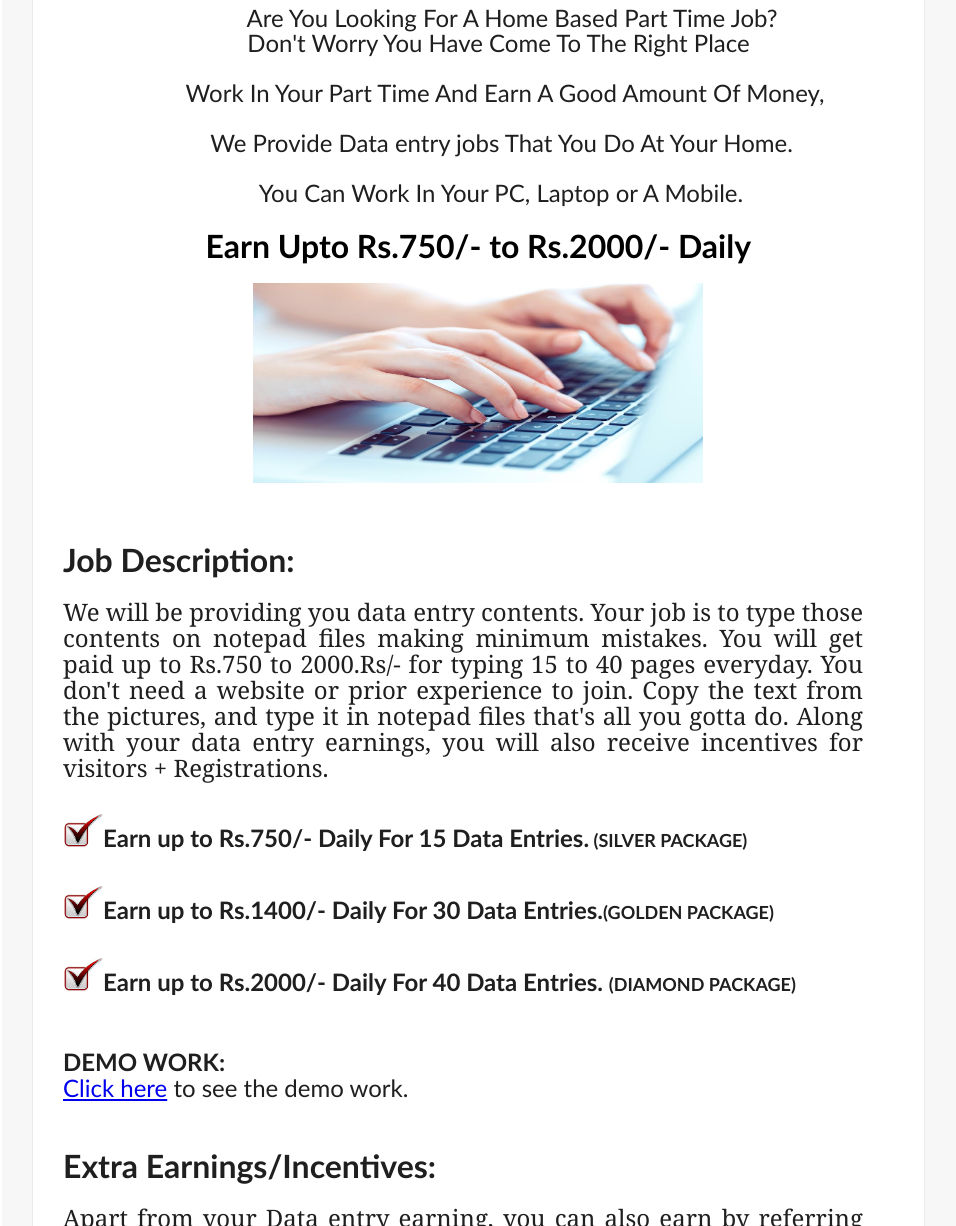
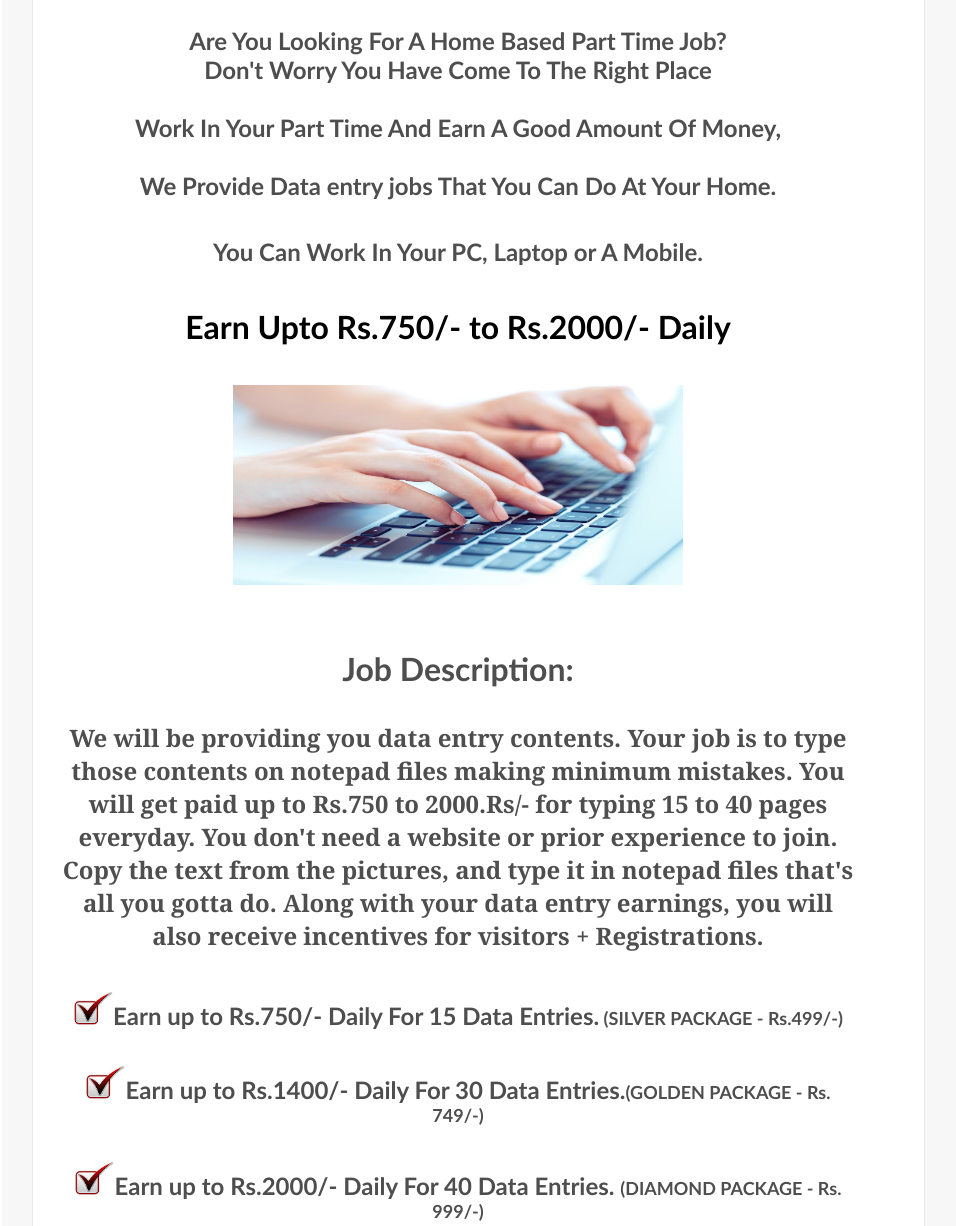
Before and after one commit to dataentry21/WorkFromHome, a plain HTML site: page index-2.html in a window 1280 px wide. Shown: the part 484-1710 px from the top of the page, without its empty margins (138-1094 px from the left). Drawn offline with Linux system fonts and the light colour scheme.

Commit message:
Update index-2.html

```diff
--- a/index-2.html
+++ b/index-2.html
@@ -114,7 +114,7 @@ document.onclick = mclose;
 	<!--top panel ends here -->
 	<div id="contentpanel">
             <div class="cp flt">
-            <div class="cp_box flt" style="width: 130%;"><span class="cp_wel flt" style="font: bold 13px Arial, Helvetica, sans-serif; color: #4E4E4E; width: 800px"><font face="calibri" size="6">&nbsp;&nbsp;&nbsp;&nbsp;&nbsp;&nbsp;&nbsp;&nbsp;&nbsp;&nbsp;&nbsp;&nbsp;&nbsp;&nbsp;&nbsp;&nbsp;&nbsp;&nbsp;Welcome to <font face="calibri" size="6">WorkFromHomeDataEntry.com</font></font></span>
+            <div class="cp_box flt" style="width: 130%;"><span class="cp_wel flt" style="font: bold 13px Arial, Helvetica, sans-serif; color: #4E4E4E; width: 800px"><font face="calibri" size="6"><font color="black"><center>Welcome to <font face="calibri" size="6">WorkFromHomeDataEntry.com</font></font></span><br>
 <p style="float: left; width: 800px">&nbsp;</p><br />
 <p style="float: left; width: 800px"><span class="cp_nul flt" style="width: 800px; line-height: 25px"><font face="times new roman" size="5"><font size="5" face="calibri">
 
@@ -123,28 +123,28 @@ document.onclick = mclose;
 
 
 
-&nbsp;&nbsp;&nbsp;&nbsp;&nbsp;&nbsp;&nbsp;&nbsp;&nbsp;&nbsp;&nbsp;&nbsp;&nbsp;&nbsp;&nbsp;&nbsp;&nbsp;&nbsp;&nbsp;&nbsp;&nbsp;&nbsp;&nbsp;&nbsp;&nbsp;&nbsp;&nbsp;&nbsp;&nbsp;&nbsp;Are You Looking For A Home Based Part Time Job?
-&nbsp;&nbsp;&nbsp;&nbsp;&nbsp;&nbsp;&nbsp;&nbsp;&nbsp;&nbsp;&nbsp;&nbsp;&nbsp;&nbsp;&nbsp;&nbsp;&nbsp;&nbsp;&nbsp;&nbsp;&nbsp;&nbsp;&nbsp;&nbsp;&nbsp;&nbsp;&nbsp;&nbsp;&nbsp;&nbsp;Don't Worry You Have Come To The Right Place <br><br>
+<center> Are You Looking For A Home Based Part Time Job?<br>
+<center> Don't Worry You Have Come To The Right Place <br><br>
 
 
 
-&nbsp;&nbsp;&nbsp;&nbsp;&nbsp;&nbsp;&nbsp;&nbsp;&nbsp;&nbsp;&nbsp;&nbsp;&nbsp;&nbsp;&nbsp;&nbsp;&nbsp;&nbsp;&nbsp;&nbsp;Work In Your Part Time And Earn A Good Amount Of Money,<br> <br>
-&nbsp;&nbsp;&nbsp;&nbsp;&nbsp;&nbsp;&nbsp;&nbsp;&nbsp;&nbsp;&nbsp;&nbsp;&nbsp;&nbsp;&nbsp;&nbsp;&nbsp;&nbsp;&nbsp;&nbsp;&nbsp;&nbsp;&nbsp;&nbsp;We Provide Data entry jobs That You Do At Your Home.<br> <br>
-&nbsp;&nbsp;&nbsp;&nbsp;&nbsp;&nbsp;&nbsp;&nbsp;&nbsp;&nbsp;&nbsp;&nbsp;&nbsp;&nbsp;&nbsp;&nbsp;&nbsp;&nbsp;&nbsp;&nbsp;&nbsp;&nbsp;&nbsp;&nbsp;&nbsp;&nbsp;&nbsp;&nbsp;&nbsp;&nbsp;&nbsp;&nbsp;You Can Work In Your PC, Laptop or A Mobile.</font><br>
+<center> Work In Your Part Time And Earn A Good Amount Of Money,<br> <br>
+<center> We Provide Data entry jobs That You Can Do At Your Home.<br> <br>
+<center> You Can Work In Your PC, Laptop or A Mobile.</font>
 
 
-<p>
-
-<center>
 <font size="6" face="calibri">
 
-<br><br><br><br><br><br><br><br>
+<br><br>
 <b
 
-<b>Earn Upto Rs.750/- to Rs.2000/- Daily</font></b></font>
+<center><font color="black">Earn Upto Rs.750/- to Rs.2000/- Daily</b>
 
 
-<br><br>
+</font></span></p>
+
+</p><br>
+
 
 
 
@@ -160,7 +160,8 @@ document.onclick = mclose;
 
 <font size="5" face="cambria"><br> <br>
 
-<font size="6" face="calibri"><b>Job Description:</b></font><br><br>
+<center><font size="6" face="calibri"><b>Job Description:</b></font><br><br>
+
 We will be providing you data entry contents. Your job is to type those contents on notepad files making minimum mistakes.
 You will get paid up to Rs.750 to 2000.Rs/- for typing 15 to 40 pages everyday.
 You don't need a website or prior experience to join.
@@ -172,9 +173,9 @@ Along with your data entry earnings, you will also receive incentives for visito
 
 <font size="5" face="calibri">
 <b>
-<img src="images/bullet_img.png" height="40" width="40">Earn up to Rs.750/- Daily For 15 Data Entries.<font size="4"> (SILVER PACKAGE)</font><br><br>
-<img src="images/bullet_img.png" height="40" width="40">Earn up to Rs.1400/- Daily For 30 Data Entries.<font size="4">(GOLDEN PACKAGE)</font><br><br>
-<img src="images/bullet_img.png" height="40" width="40">Earn up to Rs.2000/- Daily For 40 Data Entries. <font size="4">(DIAMOND PACKAGE)</font> <br><br>
+<img src="images/bullet_img.png" height="40" width="40">Earn up to Rs.750/- Daily For 15 Data Entries.<font size="4"> (SILVER PACKAGE - Rs.499/-)</font><br><br>
+<img src="images/bullet_img.png" height="40" width="40">Earn up to Rs.1400/- Daily For 30 Data Entries.<font size="4">(GOLDEN PACKAGE - Rs. 749/-)</font><br><br>
+<img src="images/bullet_img.png" height="40" width="40">Earn up to Rs.2000/- Daily For 40 Data Entries. <font size="4">(DIAMOND PACKAGE - Rs. 999/-)</font> <br><br>
 </b>
 </font>
 <br>
@@ -193,41 +194,52 @@ Along with your data entry earnings, you will also receive incentives for visito
 
 
 <font size="6" face="calibri"><b>Extra Earnings/Incentives:</b><font><br><br>
-
 <font size="5" face="cambria">
 Apart from your Data entry earning, you can also earn by referring your friends.
 Everytime You Refer Your Friend You Will Get Rs. 200/- Referral Bonus.
-You can also earn upto Rs. 10/- for every data entry done by your friend.
+You can also earn upto Rs. 10/- for every data entry done by your friend.<br><br>
+
+<center><p><font size="6" face="bookman old style"><font color="black"><b>HOW MUCH I CAN EARN?<b></font><br><br>
+
+<div style="border: solid 3px #000;">
+<center>
+<br>
+<font size="5" face="cambria">
+<b><font color="black">If You Select (SILVER PACKAGE) You Can Do 15 Entries Per day Daily <br><br>
+<center><b><font size="5" face="calibri"><font color="black"> Daily Earnings = <font color="red">Rs.750/- <br>
+  <center><b><font size="5" face="calibri"><font color="black"> Monthly Earnings = <font size="6" face="cambria" color="red">Rs. 22500/-</font></b></font><br><br>
+</center>
+</div>
+<div style="border: solid 3px #000;">
+<center>
+<br>
+<font size="5" face="cambria">
+<b><font color="black">If You Select (GOLDEN PACKAGE) You Can Do 30 Entries Per day Daily <br><br>
+<center><b><font size="5" face="calibri"><font color="black"> Daily Earnings = <font color="red">Rs.1500/- <br>
+                        <center><b><font size="5" face="calibri"><font color="black"> Monthly Earnings = <font size="6" face="cambria" color="red">Rs. 45000/-</font></b></font><br><br>
+</center>
+</div>
+<div style="border: solid 3px #000;">
+<center>
+<br>
+<font size="5" face="cambria">
+<b><font color="black">If You Select (DIAMOND PACKAGE) You Can Do 40 Entries Per day Daily <br><br>
+<center><b><font size="5" face="calibri"><font color="black"> Daily Earnings = <font color="red">Rs.2000/- <br>
+                        <center><b><font size="5" face="calibri"><font color="black"> Monthly Earnings = <font size="6" face="cambria" color="red">Rs. 60000/-</font></b></font><br><br>
+</center>
+</div>
+
+</center>
+</div>
 
 
+</font></span></p>
 
-</font>
-<br><br><br>
+</p><br><br>
 
 
-
-</font></span></p><br>
-
-</p>
-
-<div>
-<script async src="../pagead2.googlesyndication.com/pagead/js/f.txt"></script>
-<!-- onlinedataentryjob1 -->
-<ins class="adsbygoogle"
-     style="display:block"
-     data-ad-client="ca-pub-9752183866255290"
-     data-ad-slot="4065157038"
-     data-ad-format="auto"
-     data-full-width-responsive="true"></ins>
-<script>
-     (adsbygoogle = window.adsbygoogle || []).push({});
-</script>
-
-<br><br>
- </div>
-
 <p width: 800px"><span style="width: 800px">
-<font size="6" face="calibri"><b>&nbsp;&nbsp;&nbsp;&nbsp;Features/Needs:</b></font>
+<font color="black"><font size="6" face="calibri"><b>&nbsp;&nbsp;&nbsp;&nbsp;Features:</b></font>
 
 <font size="5" face="calibri">
 <ul>
```
